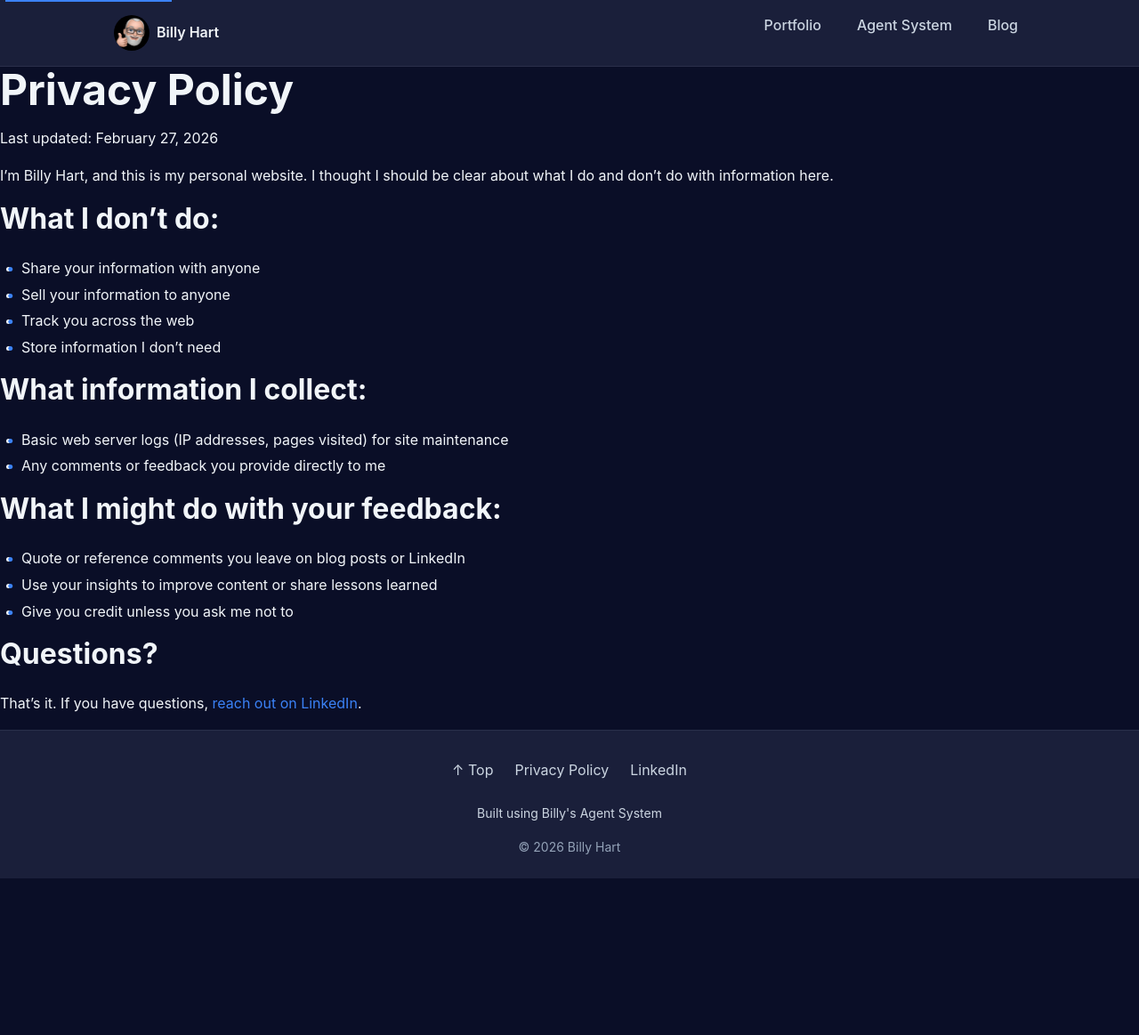
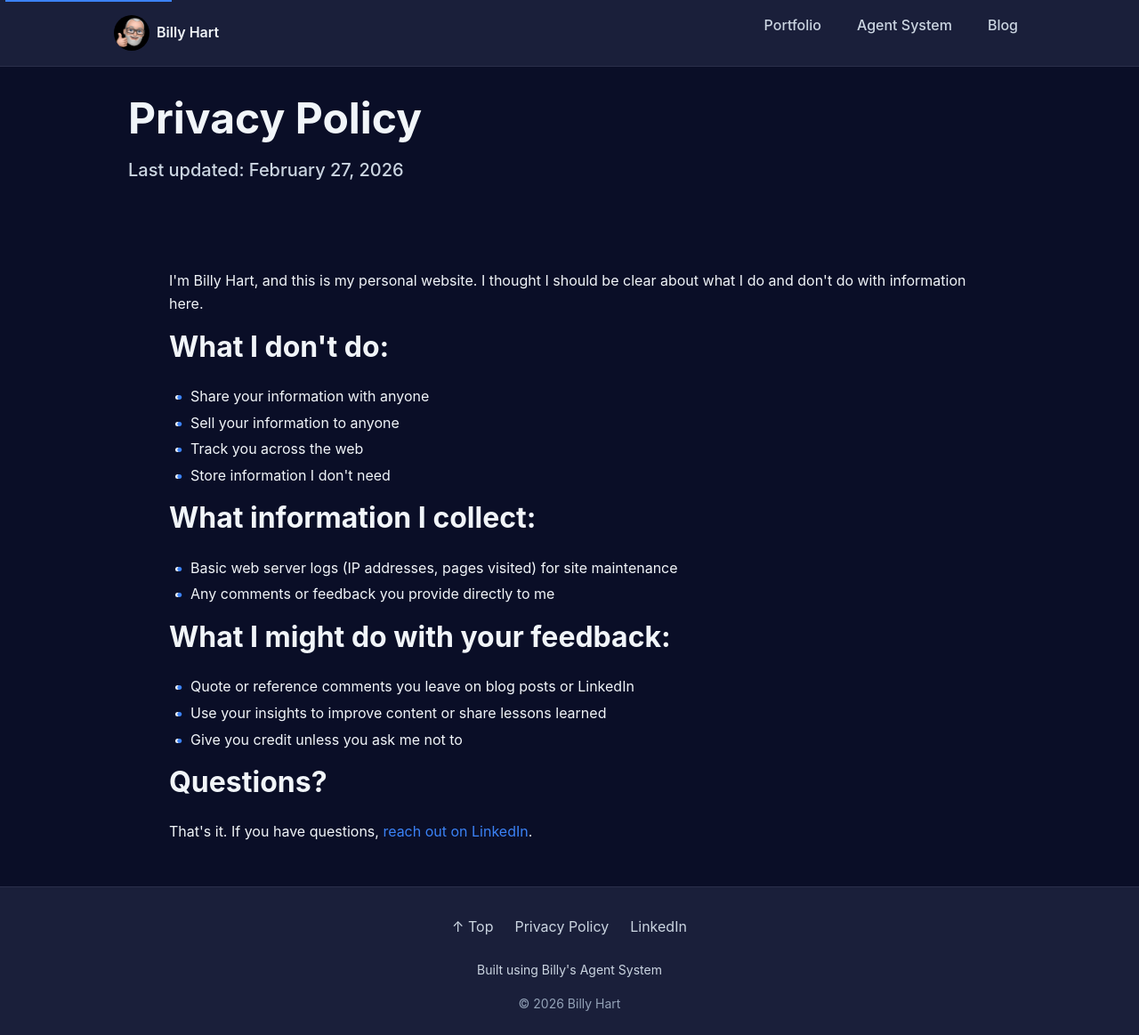
Before and after one commit to billyjhart/billyjhart.github.io, a Jekyll site: the page built from privacy.md, in a window 1280 px wide and 1163 px high. Shown: the whole window at 89% size. Built offline with Jekyll 4.4.1, drawn with Linux system fonts in a browser that asks for light colours.

Commit message:
Upload
Formatting fixes

```diff
--- a/_sass/_layout.scss
+++ b/_sass/_layout.scss
@@ -180,6 +180,32 @@
     }
 }
 
+.competencies {
+    display: grid;
+    grid-template-columns: repeat(2, 1fr);
+    gap: $spacing-md;
+}
+
+.competency-card {
+    background: $primary-800;
+    border: 1px solid $primary-700;
+    padding: $spacing-md;
+    border-radius: 4px;
+    text-align: center;
+    font-size: $font-size-small;
+    font-weight: $font-weight-medium;
+    color: $text-secondary;
+    min-height: 60px;
+    display: flex;
+    align-items: center;
+    justify-content: center;
+
+    &:hover {
+        border-color: $accent-blue;
+        color: $accent-blue-light;
+    }
+}
+
 .skills-grid {
     display: grid;
     grid-template-columns: repeat(auto-fit, minmax(280px, 1fr));
@@ -265,6 +291,125 @@
     display: grid;
     grid-template-columns: repeat(auto-fit, minmax(280px, 1fr));
     gap: $spacing-lg;
+}
+
+// Missing Agent System Layout Components
+.visualization {
+    background: $primary-800;
+    border-radius: 4px;
+    padding: $spacing-xxl;
+    margin: $spacing-xl 0;
+
+    @media (max-width: $breakpoint-md) {
+        padding: $spacing-lg;
+    }
+}
+
+.agent-hierarchy {
+    display: flex;
+    flex-direction: column;
+    align-items: center;
+    gap: $spacing-xl;
+}
+
+.dev-team-grid {
+    display: grid;
+    grid-template-columns: repeat(auto-fit, minmax(280px, 1fr));
+    gap: $spacing-lg;
+    margin-top: $spacing-lg;
+    width: 100%;
+    max-width: 900px;
+
+    @media (max-width: $breakpoint-md) {
+        grid-template-columns: 1fr;
+    }
+
+    @media (min-width: $breakpoint-md) and (max-width: $breakpoint-lg) {
+        grid-template-columns: repeat(auto-fit, minmax(250px, 1fr));
+    }
+}
+
+.connection-line {
+    width: 2px;
+    height: $spacing-xl;
+    background: $text-tertiary;
+    margin: 0 auto;
+}
+
+.connection-branches {
+    display: flex;
+    justify-content: center;
+    align-items: center;
+    width: 100%;
+    height: $spacing-xl;
+    position: relative;
+
+    @media (max-width: $breakpoint-md) {
+        display: none;
+    }
+
+    &::before {
+        content: '';
+        position: absolute;
+        top: 0;
+        left: 50%;
+        transform: translateX(-50%);
+        width: 2px;
+        height: 50%;
+        background: $text-tertiary;
+    }
+
+    &::after {
+        content: '';
+        position: absolute;
+        top: 50%;
+        left: 20%;
+        right: 20%;
+        height: 2px;
+        background: $text-tertiary;
+    }
+}
+
+.agent-icon {
+    width: 120px;
+    height: 120px;
+    border-radius: 50%;
+    margin: 0 auto $spacing-md;
+    display: flex;
+    align-items: center;
+    justify-content: center;
+    font-size: 48px;
+    font-weight: $font-weight-bold;
+    color: $text-primary;
+    background: $accent-blue;
+
+    &--user {
+        width: 150px;
+        height: 150px;
+        background: none;
+        overflow: hidden;
+
+        img {
+            width: 100%;
+            height: 100%;
+            object-fit: cover;
+        }
+    }
+}
+
+// Main Content Layout
+.main-content {
+    background: $primary-900;
+    padding: $spacing-xl 0;
+
+    @media (max-width: $breakpoint-sm) {
+        padding: $spacing-lg 0;
+    }
+}
+
+.content-wrapper {
+    max-width: 900px;
+    margin: 0 auto;
 }
 
 // Blog Layout
--- a/privacy.md
+++ b/privacy.md
@@ -5,30 +5,41 @@ description: "Privacy policy for Billy Hart's personal website explaining data c
 permalink: /privacy/
 ---
 
-# Privacy Policy
+<section class="hero">
+    <div class="container">
+        <h1>Privacy Policy</h1>
+        <div class="hero-subtitle">Last updated: February 27, 2026</div>
+    </div>
+</section>
 
-Last updated: February 27, 2026
+<section class="main-content">
+    <div class="container">
+        <div class="content-wrapper" id="main-content">
+            <p>I'm Billy Hart, and this is my personal website. I thought I should be clear about what I do and don't do with information here.</p>
 
-I'm Billy Hart, and this is my personal website. I thought I should be clear about what I do and don't do with information here.
+            <h2>What I don't do:</h2>
+            <ul>
+                <li>Share your information with anyone</li>
+                <li>Sell your information to anyone</li>
+                <li>Track you across the web</li>
+                <li>Store information I don't need</li>
+            </ul>
 
-## What I don't do:
+            <h2>What information I collect:</h2>
+            <ul>
+                <li>Basic web server logs (IP addresses, pages visited) for site maintenance</li>
+                <li>Any comments or feedback you provide directly to me</li>
+            </ul>
 
-- Share your information with anyone
-- Sell your information to anyone
-- Track you across the web
-- Store information I don't need
+            <h2>What I might do with your feedback:</h2>
+            <ul>
+                <li>Quote or reference comments you leave on blog posts or LinkedIn</li>
+                <li>Use your insights to improve content or share lessons learned</li>
+                <li>Give you credit unless you ask me not to</li>
+            </ul>
 
-## What information I collect:
-
-- Basic web server logs (IP addresses, pages visited) for site maintenance
-- Any comments or feedback you provide directly to me
-
-## What I might do with your feedback:
-
-- Quote or reference comments you leave on blog posts or LinkedIn
-- Use your insights to improve content or share lessons learned
-- Give you credit unless you ask me not to
-
-## Questions?
-
-That's it. If you have questions, [reach out on LinkedIn](https://www.linkedin.com/in/billyhart/){:target="_blank"}.
+            <h2>Questions?</h2>
+            <p>That's it. If you have questions, <a href="https://www.linkedin.com/in/billyhart/" target="_blank">reach out on LinkedIn</a>.</p>
+        </div>
+    </div>
+</section>
```
